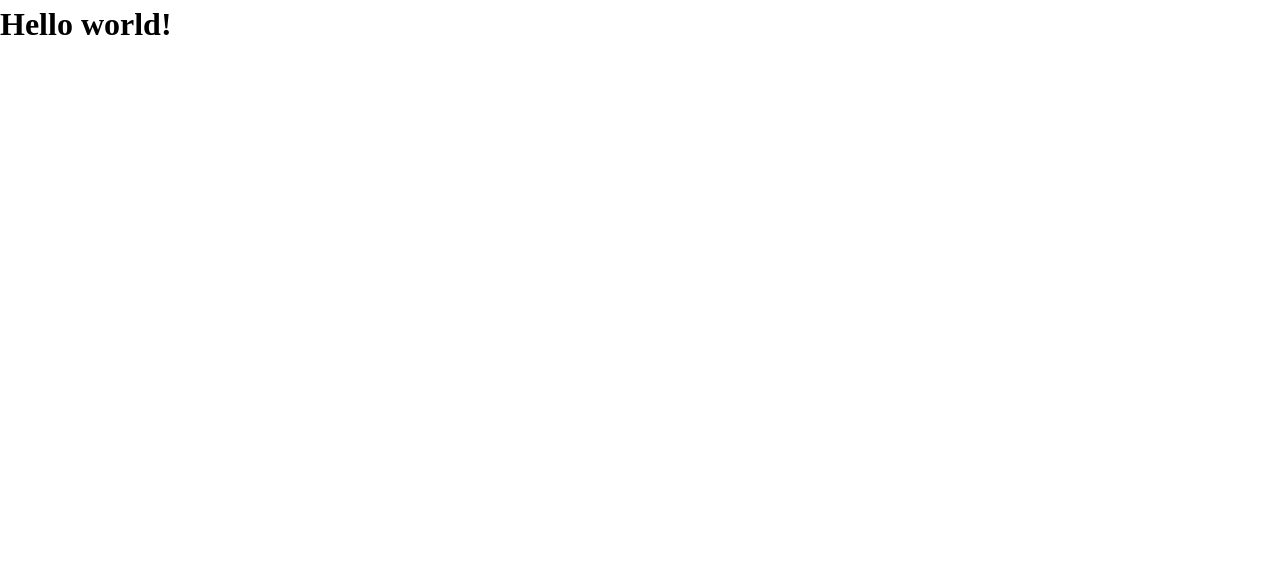
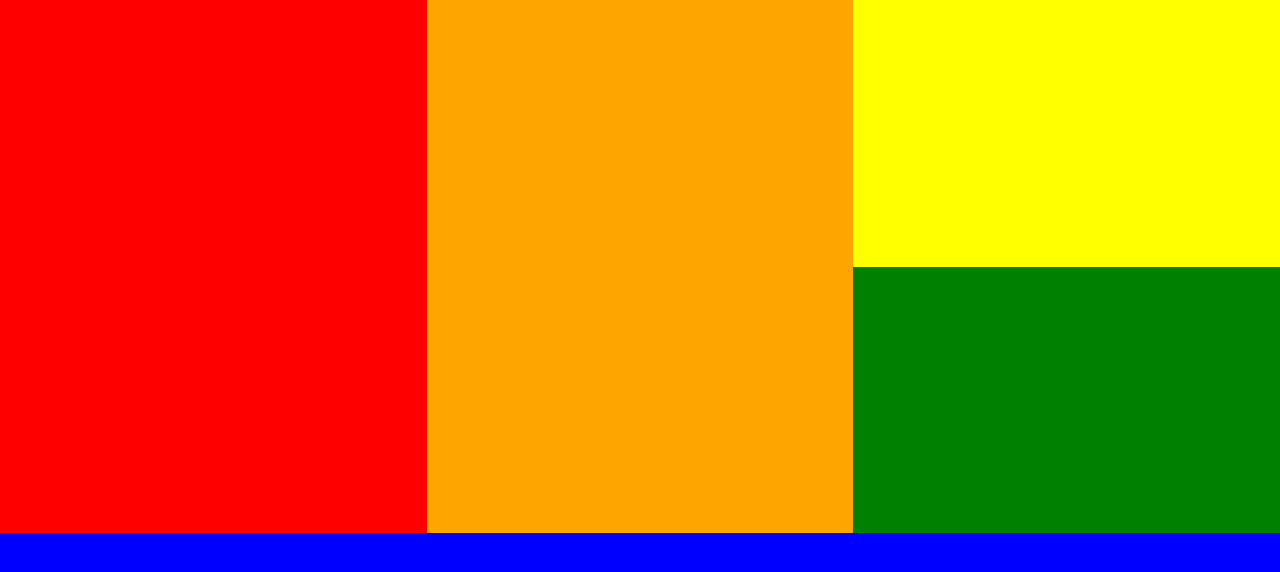
Before and after one commit to thekakkun/syzygy, a React (Vite) app: page / in a window 1280 px wide. Shown: the top 572 px of the page. Built offline with nearby package versions, Linux system fonts and the light colour scheme.

Commit message:
Create base UI objects

```diff
--- a/src/App.module.css
+++ b/src/App.module.css
@@ -0,0 +1,5 @@
+.app {
+  height: 100vh;
+  display: grid;
+  grid-template: repeat(3, 1fr) / repeat(3, 1fr);
+}
--- a/src/App.tsx
+++ b/src/App.tsx
@@ -1,7 +1,19 @@
+import Objects from "./components/Objects";
+import Properties from "./components/Properties";
+import Status from "./components/Status";
+import Tools from "./components/Tools";
+import Workspace from "./components/Workspace";
+
+import style from "./App.module.css";
+
 function App() {
   return (
-    <div>
-      <h1>Hello world!</h1>
+    <div className={style.app}>
+      <Tools></Tools>
+      <Workspace></Workspace>
+      <Properties></Properties>
+      <Objects></Objects>
+      <Status></Status>
     </div>
   );
 }
--- /dev/null
+++ b/src/components/Objects.module.css
@@ -0,0 +1,5 @@
+.objects {
+  background-color: green;
+  grid-column: 3/4;
+  grid-row: 2/3;
+}
--- /dev/null
+++ b/src/components/Objects.tsx
@@ -0,0 +1,5 @@
+import style from "./Objects.module.css";
+
+export default function Objects() {
+  return <div className={style.objects}></div>;
+}
--- /dev/null
+++ b/src/components/Properties.module.css
@@ -0,0 +1,5 @@
+.properties {
+  background-color: yellow;
+  grid-column: 3/4;
+  grid-row: 1/2;
+}
--- /dev/null
+++ b/src/components/Properties.tsx
@@ -0,0 +1,5 @@
+import style from "./Properties.module.css";
+
+export default function Properties() {
+  return <div className={style.properties}></div>;
+}
--- /dev/null
+++ b/src/components/Status.module.css
@@ -0,0 +1,5 @@
+.status {
+  background-color: blue;
+  grid-column: 1/-1;
+  grid-row: 3/4;
+}
--- /dev/null
+++ b/src/components/Status.tsx
@@ -0,0 +1,5 @@
+import style from "./Status.module.css";
+
+export default function Status() {
+  return <div className={style.status}></div>;
+}
--- /dev/null
+++ b/src/components/Tools.module.css
@@ -0,0 +1,5 @@
+.tools {
+  background-color: red;
+  grid-column: 1/2;
+  grid-row: 1/3;
+}
--- /dev/null
+++ b/src/components/Tools.tsx
@@ -0,0 +1,4 @@
+import style from "./Tools.module.css";
+export default function Tools() {
+  return <div className={style.tools}></div>;
+}
--- /dev/null
+++ b/src/components/Workspace.module.css
@@ -0,0 +1,5 @@
+.workspace {
+  background-color: orange;
+  grid-column: 2/3;
+  grid-row: 1/3;
+}
--- /dev/null
+++ b/src/components/Workspace.tsx
@@ -0,0 +1,5 @@
+import style from "./Workspace.module.css";
+
+export default function Workspace() {
+  return <div className={style.workspace}></div>;
+}
```
